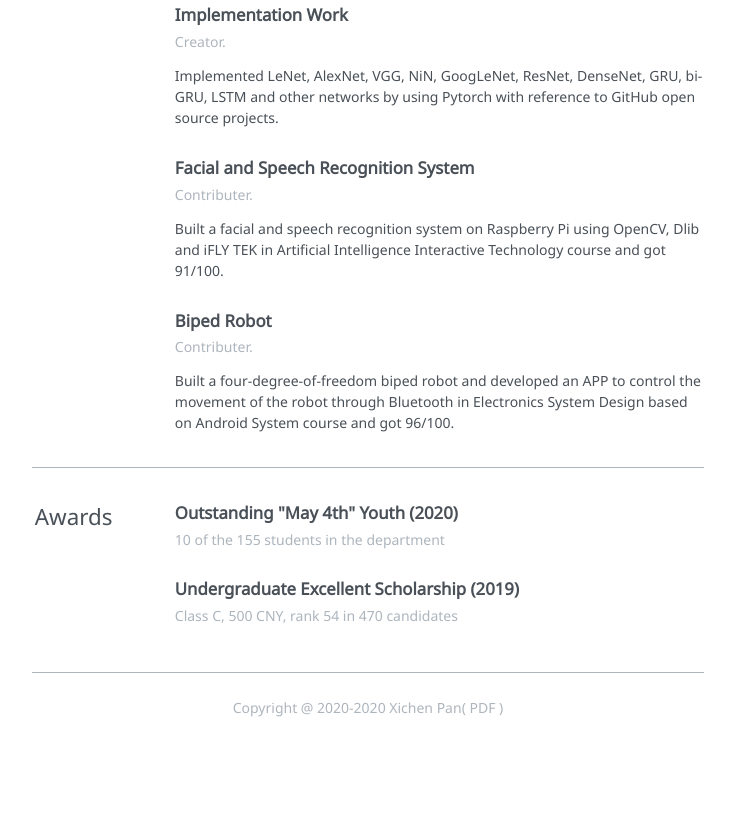
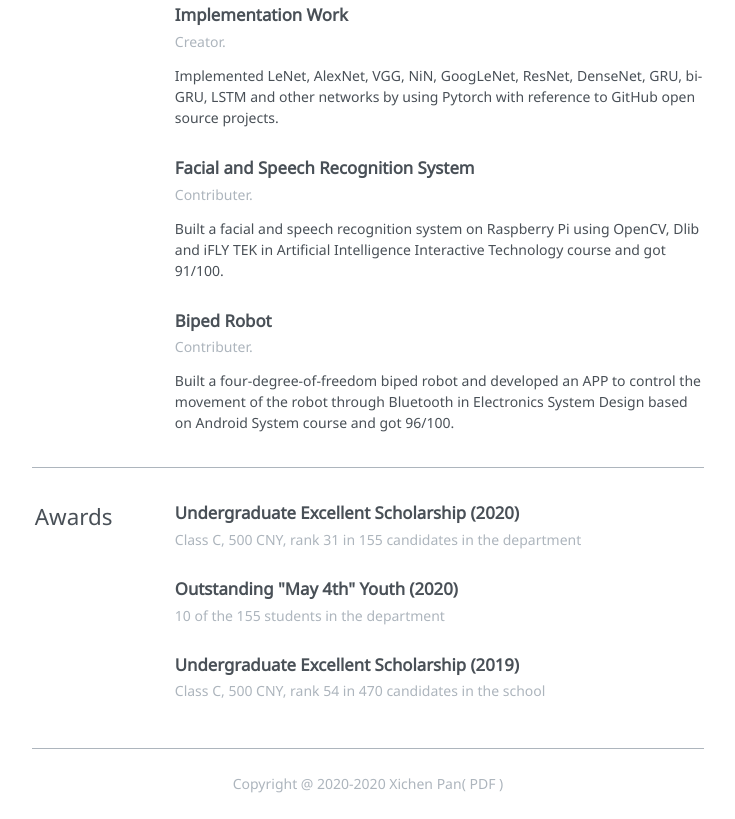
Before and after one commit to Flash-321/Flash-321.github.io, a plain HTML site: page 2020/02/21/hello-world/index.html in a window 1280 px wide. Shown: the part 1896-2715 px from the top of the page, without its empty margins (272-1007 px from the left). Before the commit the page ends 2639 px from the top, so only its background shows below. Drawn offline with Linux system fonts and the light colour scheme; files that its build step writes are made by us from their sources.

Commit message:
Site updated: 2020-09-17 17:22:49

```diff
--- a/2020/02/21/hello-world/index.html
+++ b/2020/02/21/hello-world/index.html
@@ -263,6 +263,15 @@
 
       <div class="block">
         <div class="block-title">
+          Undergraduate Excellent Scholarship (2020)
+        </div>
+        <div class="block-subtitle">
+          Class C, 500 CNY, rank 31 in 155 candidates in the department
+        </div>
+      </div>
+
+      <div class="block">
+        <div class="block-title">
           Outstanding "May 4th" Youth (2020)
         </div>
         <div class="block-subtitle">
@@ -275,7 +284,7 @@
           Undergraduate Excellent Scholarship (2019)
         </div>
         <div class="block-subtitle">
-          Class C, 500 CNY, rank 54 in 470 candidates
+          Class C, 500 CNY, rank 54 in 470 candidates in the school
         </div>
       </div>
 
```
Also changed, not shown: archives/2020/02/index.html (+10 -1 lines), archives/2020/index.html (+10 -1 lines), archives/index.html (+10 -1 lines), index.html (+10 -1 lines).
